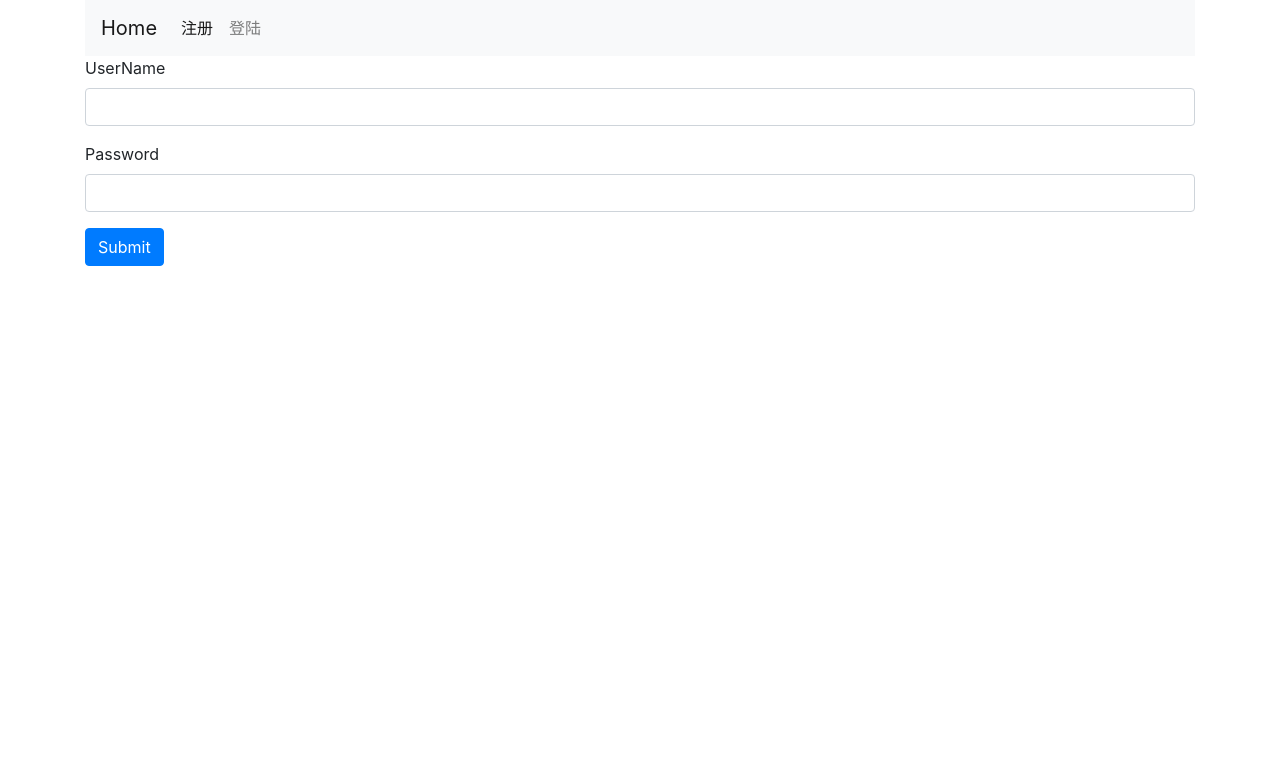
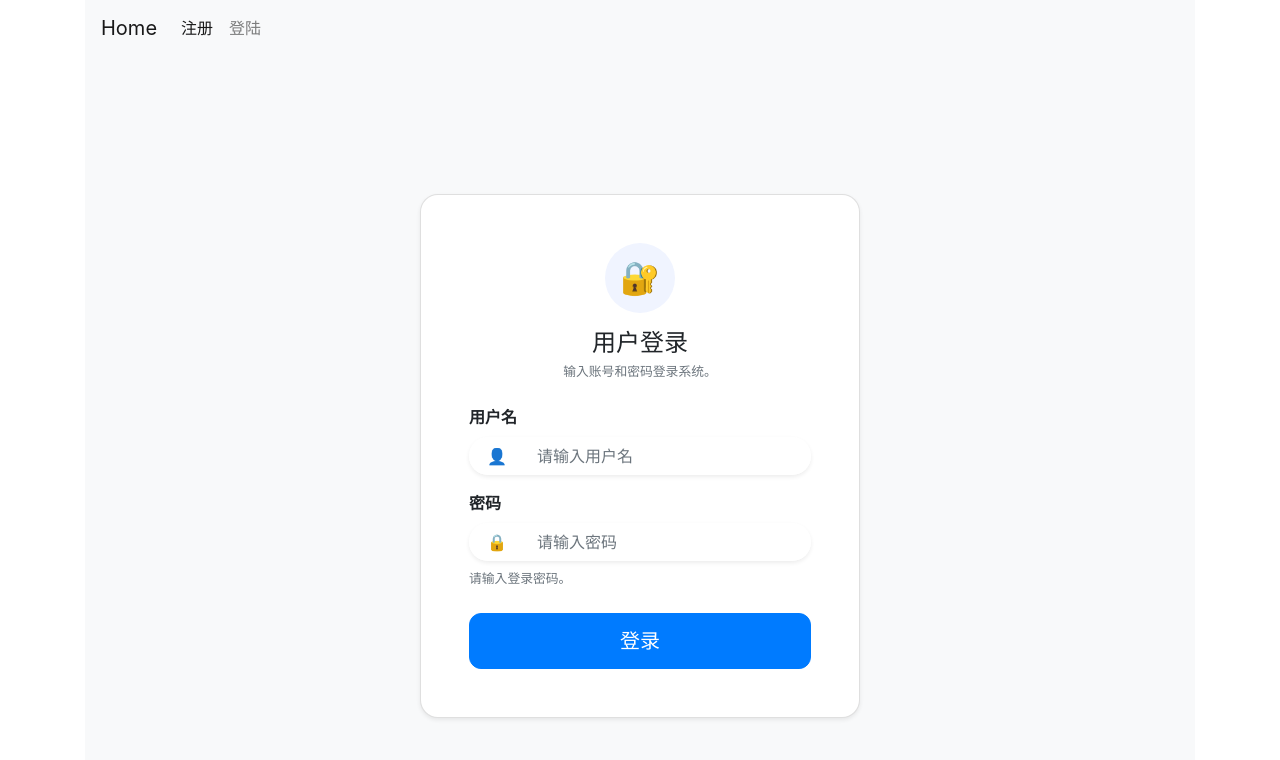
Before and after one commit to wangzihao64/aresumei-front, a React (Create React App) app in the folder login/: page /login in a window 1280 px wide. Shown: the top 760 px of the page. Built offline with nearby package versions, Linux system fonts and the light colour scheme.

Commit message:
登陆功能

```diff
--- a/login/src/pages/login/index.jsx
+++ b/login/src/pages/login/index.jsx
@@ -1,19 +1,132 @@
 import React, { Component } from 'react'
+import { connect } from 'react-redux';
+import { bindActionCreators } from 'redux';
+import { actionCreators as loginActionCreators } from './store';
 
-export default class Login extends Component {
+class Login extends Component {
+    state = {
+        userInfo: {
+            username: '',
+            password: '',
+        },
+        errMsg: {
+            username: '',
+            password: '',
+            general: '',
+        },
+    }
+
+    handleSubmit = async e => {
+        e.preventDefault();
+        this.setState({ errMsg: { username: '', password: '', general: '' } });
+        try {
+            const { data } = await this.props.loginFn.loginAc(this.state.userInfo);
+            if (data.status === 200) {
+                window.alert('登录成功');
+                window.location.href = '/';
+            } else {
+                this.handleErrorMessage(data);
+            }
+        } catch (error) {
+            const message = (error.response && error.response.data && error.response.data.message) || error.message || '登录失败，请重试。';
+            this.setState({ errMsg: { ...this.state.errMsg, general: message } });
+        }
+    }
+
+    handleErrorMessage = data => {
+        const message = data.error || data.message || '登录失败，请检查输入。';
+        this.setState({
+            errMsg: {
+                username: /用户名|user_name|用户/.test(message) ? message : '',
+                password: /密码/.test(message) ? message : '',
+                general: !(/用户名|user_name|用户|密码/.test(message)) ? message : '',
+            }
+        });
+    }
+
+    handleChange = e => {
+        this.setState({
+            userInfo: {
+                ...this.state.userInfo,
+                [e.target.name]: e.target.value,
+            }
+        })
+    }
+
     render() {
+        const { username, password } = this.state.userInfo;
+        const { errMsg } = this.state;
+
         return (
-            <form>
-                <div className="form-group">
-                    <label htmlFor="username">UserName</label>
-                    <input type="text" className="form-control" id="username" />
+            <div className="d-flex justify-content-center align-items-center min-vh-100 bg-light" style={{ padding: '20px' }}>
+                <div className="card shadow-sm" style={{ width: '100%', maxWidth: '440px', borderRadius: '18px' }}>
+                    <div className="card-body p-5">
+                        <div className="text-center mb-4">
+                            <div className="mx-auto mb-3" style={{ width: '70px', height: '70px', borderRadius: '50%', backgroundColor: '#f0f4ff', display: 'flex', alignItems: 'center', justifyContent: 'center' }}>
+                                <span style={{ fontSize: '32px' }}>🔐</span>
+                            </div>
+                            <h4 className="card-title mb-1">用户登录</h4>
+                            <p className="text-muted small mb-0">输入账号和密码登录系统。</p>
+                        </div>
+
+                        <form onSubmit={this.handleSubmit}>
+                            <div className="form-group mb-3">
+                                <label htmlFor="username" className="font-weight-bold">用户名</label>
+                                <div className="input-group shadow-sm rounded-pill overflow-hidden">
+                                    <span className="input-group-text bg-white border-0" style={{ width: '56px', justifyContent: 'center' }}>👤</span>
+                                    <input
+                                        value={username}
+                                        type="text"
+                                        className="form-control border-0"
+                                        name="username"
+                                        id="username"
+                                        onChange={this.handleChange}
+                                        placeholder="请输入用户名"
+                                    />
+                                </div>
+                                {errMsg.username && <small className="form-text text-danger mt-2">{errMsg.username}</small>}
+                            </div>
+
+                            <div className="form-group mb-4">
+                                <label htmlFor="password" className="font-weight-bold">密码</label>
+                                <div className="input-group shadow-sm rounded-pill overflow-hidden">
+                                    <span className="input-group-text bg-white border-0" style={{ width: '56px', justifyContent: 'center' }}>🔒</span>
+                                    <input
+                                        value={password}
+                                        type="password"
+                                        className="form-control border-0"
+                                        name="password"
+                                        id="password"
+                                        onChange={this.handleChange}
+                                        placeholder="请输入密码"
+                                    />
+                                </div>
+                                {errMsg.password ? (
+                                    <small className="form-text text-danger mt-2">{errMsg.password}</small>
+                                ) : (
+                                    <small className="form-text text-muted mt-2">请输入登录密码。</small>
+                                )}
+                            </div>
+
+                            {errMsg.general && <div className="alert alert-danger py-2">{errMsg.general}</div>}
+
+                            <button type="submit" className="btn btn-primary btn-block btn-lg" style={{ borderRadius: '12px', padding: '12px 0' }}>
+                                登录
+                            </button>
+                        </form>
+                    </div>
                 </div>
-                <div className="form-group">
-                    <label htmlFor="password">Password</label>
-                    <input type="password" className="form-control" id="password" />
-                </div>
-                <button type="submit" className="btn btn-primary">Submit</button>
-            </form>
+            </div>
         )
     }
 }
+
+const mapStateToProps = state => ({
+    loginData: state.login,
+});
+
+const mapDispatchToProps = dispatch => ({
+    loginFn: bindActionCreators(loginActionCreators, dispatch),
+});
+
+export default connect(mapStateToProps, mapDispatchToProps)(Login);
--- /dev/null
+++ b/login/src/pages/login/store/actionCreator.js
@@ -0,0 +1,22 @@
+import axios from '../../../utils/request';
+import { LOGIN_REQUEST, LOGIN_SUCCESS, LOGIN_FAILURE } from './actionTypes';
+
+export const loginAc = (data) => {
+    const payload = {
+        user_name: data.username,
+        password: data.password,
+    };
+
+    return dispatch => {
+        dispatch({ type: LOGIN_REQUEST });
+        return axios.post('/api/v1/user/login', payload)
+            .then(response => {
+                dispatch({ type: LOGIN_SUCCESS, payload: response.data });
+                return response;
+            })
+            .catch(error => {
+                dispatch({ type: LOGIN_FAILURE, error });
+                throw error;
+            });
+    }
+}
--- /dev/null
+++ b/login/src/pages/login/store/actionTypes.js
@@ -0,0 +1,4 @@
+// 登录 action 类型定义
+export const LOGIN_REQUEST = 'LOGIN_REQUEST';
+export const LOGIN_SUCCESS = 'LOGIN_SUCCESS';
+export const LOGIN_FAILURE = 'LOGIN_FAILURE';
--- /dev/null
+++ b/login/src/pages/login/store/index.js
@@ -0,0 +1,3 @@
+import * as actionCreators from './actionCreator';
+import reducer from './reducer';
+export { actionCreators, reducer };
--- /dev/null
+++ b/login/src/pages/login/store/reducer.js
@@ -0,0 +1,20 @@
+import { LOGIN_REQUEST, LOGIN_SUCCESS, LOGIN_FAILURE } from './actionTypes';
+
+const initialState = {
+    loading: false,
+    data: null,
+    error: null,
+};
+
+export default (state = initialState, action) => {
+    switch (action.type) {
+        case LOGIN_REQUEST:
+            return { ...state, loading: true, error: null };
+        case LOGIN_SUCCESS:
+            return { ...state, loading: false, data: action.payload, error: null };
+        case LOGIN_FAILURE:
+            return { ...state, loading: false, error: action.error };
+        default:
+            return state;
+    }
+};
--- a/login/src/store/reducer.js
+++ b/login/src/store/reducer.js
@@ -1,6 +1,8 @@
 import {combineReducers} from 'redux';
 import {reducer as registerReducer} from '../pages/register/store';
+import {reducer as loginReducer} from '../pages/login/store';
 //组合所有的reducer
 export default combineReducers({
-    register:registerReducer, //注册页面的reducer
+    register: registerReducer, // 注册页面的reducer
+    login: loginReducer, // 登录页面的reducer
 });
```
